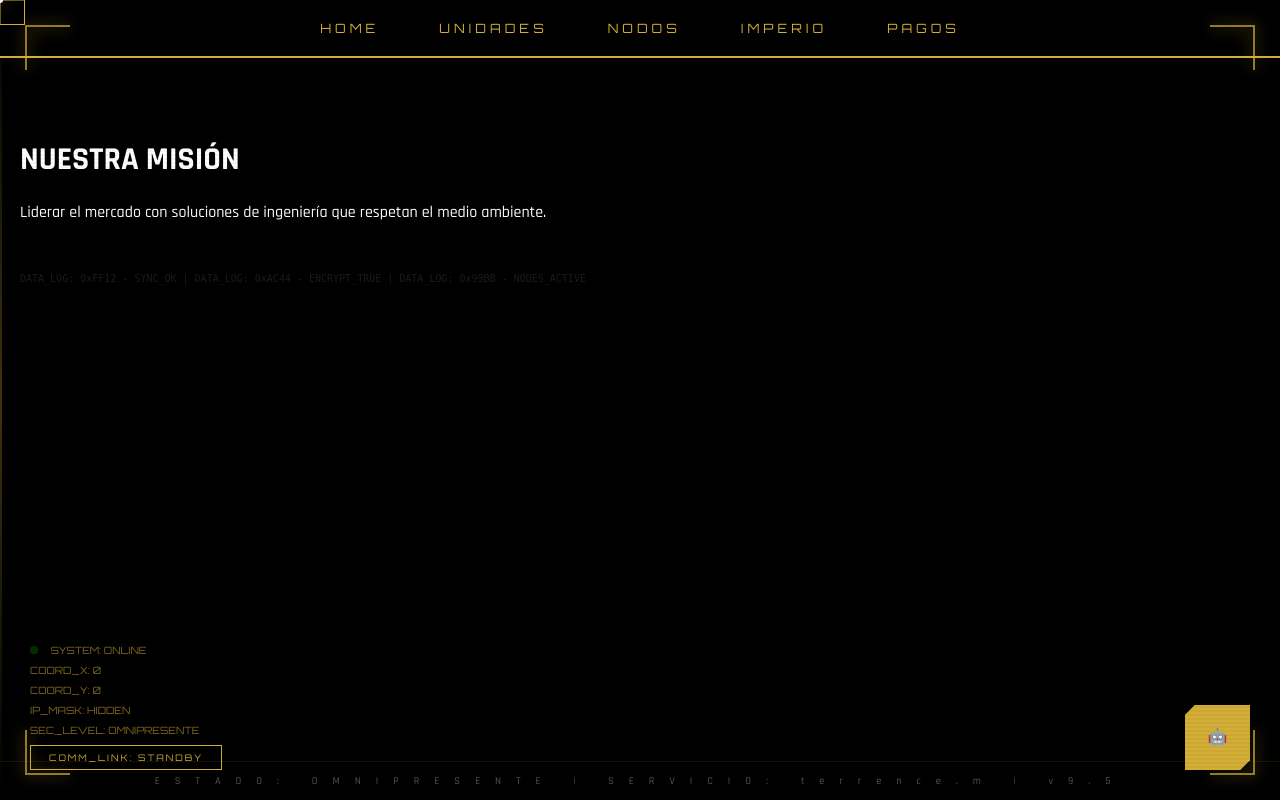
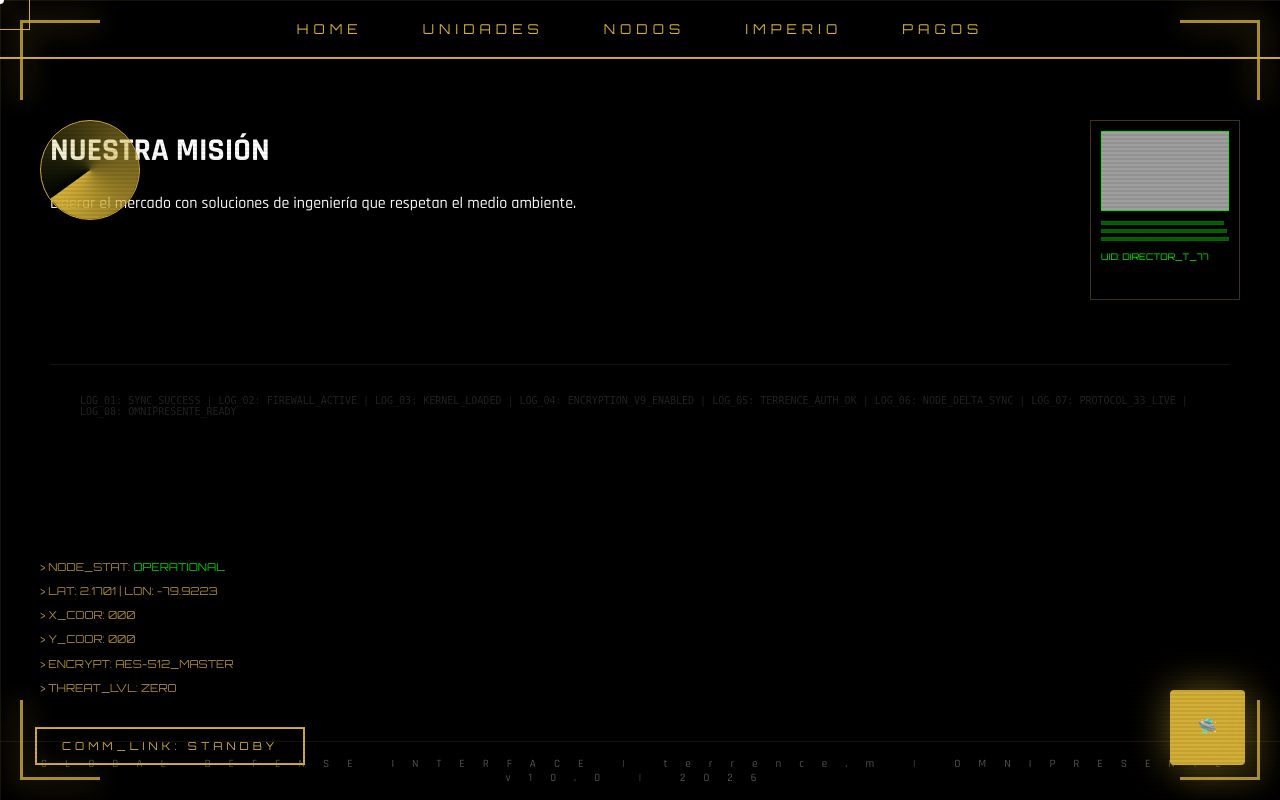
Before and after one commit to Terrence2333/terrence_m_ecokids, a Flask app: page /about in a window 1280 px wide. Run offline with Flask 3, Linux system fonts and the light colour scheme; grey boxes are pictures that could not be loaded.

Commit message:
Actualización Automática Nivel Dios - Terrence Mayorga

```diff
--- a/templates/base.html
+++ b/templates/base.html
@@ -7,72 +7,91 @@
     <link href="https://fonts.googleapis.com/css2?family=Orbitron:wght@400;700&family=Rajdhani:wght@300;500;700&display=swap" rel="stylesheet">
     <script src="https://cdn.jsdelivr.net/particles.js/2.0.0/particles.min.js"></script>
     <style>
-        :root { --gold: #d4af37; --bright: #f9e272; --dark: #020205; --neon: #00ff00; --red: #ff0000; }
+        :root { --gold: #d4af37; --bright: #f9e272; --dark: #010103; --neon: #00ff00; --alert: #ff0000; --panel: rgba(5, 10, 25, 0.9); }
         * { cursor: none !important; box-sizing: border-box; }
         body { background: var(--dark); color: #fff; font-family: 'Rajdhani', sans-serif; margin: 0; overflow: hidden; height: 100vh; }
 
-        /* FONDO DE NEBULOSA Y MALLA TÁCTICA */
-        #particles-js, .bg-mesh, .scanlines, .tactical-overlay { position: fixed; top: 0; left: 0; width: 100%; height: 100%; pointer-events: none !important; z-index: 1; }
+        /* CAPAS DE FONDO TÁCTICO */
+        #particles-js, .bg-mesh, .scanlines, .tactical-grid, .radar-container { position: fixed; top: 0; left: 0; width: 100%; height: 100%; pointer-events: none !important; z-index: 1; }
         .bg-mesh {
-            background: radial-gradient(circle at 50% 50%, rgba(20, 30, 80, 0.4) 0%, transparent 80%),
-                        linear-gradient(rgba(212,175,55,0.04) 1px, transparent 1px),
-                        linear-gradient(90deg, rgba(212,175,55,0.04) 1px, transparent 1px);
-            background-size: 100% 100%, 50px 50px, 50px 50px; z-index: 0;
+            background: radial-gradient(circle at 50% 50%, rgba(20, 45, 110, 0.45) 0%, transparent 85%),
+                        linear-gradient(rgba(212, 175, 55, 0.04) 1px, transparent 1px),
+                        linear-gradient(90deg, rgba(212, 175, 55, 0.04) 1px, transparent 1px);
+            background-size: 100% 100%, 55px 55px, 55px 55px; z-index: 0;
         }
-        .scanlines { background: linear-gradient(rgba(18, 16, 16, 0) 50%, rgba(0, 0, 0, 0.15) 50%); background-size: 100% 4px; opacity: 0.25; z-index: 9990; }
+        .scanlines { background: linear-gradient(rgba(0,0,0,0) 50%, rgba(0,0,0,0.25) 50%); background-size: 100% 4px; z-index: 9990; opacity: 0.3; }
 
-        /* MARCOS DE ENFOQUE MILITAR (L-BRACKETS) */
-        .c-frame { position: fixed; width: 45px; height: 45px; border: 2px solid var(--gold); z-index: 9991; opacity: 0.7; filter: drop-shadow(0 0 8px var(--gold)); transition: 0.3s; }
-        .tl { top: 25px; left: 25px; border-right: 0; border-bottom: 0; }
-        .tr { top: 25px; right: 25px; border-left: 0; border-bottom: 0; }
-        .bl { bottom: 25px; left: 25px; border-right: 0; border-top: 0; }
-        .br { bottom: 25px; right: 25px; border-left: 0; border-top: 0; }
+        /* MARCOS DE ENFOQUE MILITAR L-BRACKETS */
+        .frame-u { position: fixed; width: 80px; height: 80px; border: 3px solid var(--gold); z-index: 9991; filter: drop-shadow(0 0 15px var(--gold)); opacity: 0.8; }
+        .tl-c { top: 20px; left: 20px; border-right: 0; border-bottom: 0; }
+        .tr-c { top: 20px; right: 20px; border-left: 0; border-bottom: 0; }
+        .bl-c { bottom: 20px; left: 20px; border-right: 0; border-top: 0; }
+        .br-c { bottom: 20px; right: 20px; border-left: 0; border-top: 0; }
 
-        /* CURSOR CROSSHAIR AVANZADO */
-        #custom-cursor { position: fixed; width: 50px; height: 50px; border: 1px solid var(--gold); pointer-events: none; z-index: 10000; transform: translate(-50%, -50%); display: flex; align-items: center; justify-content: center; }
-        #custom-cursor::before { content: ''; position: absolute; width: 100%; height: 1px; background: rgba(212,175,55,0.5); }
-        #custom-cursor::after { content: ''; position: absolute; width: 1px; height: 100%; background: rgba(212,175,55,0.5); }
-        #cursor-dot { position: fixed; width: 6px; height: 6px; background: #fff; border-radius: 50%; pointer-events: none; z-index: 10001; transform: translate(-50%, -50%); box-shadow: 0 0 15px var(--gold); }
+        /* RADAR DINÁMICO */
+        .radar { position: fixed; top: 120px; left: 40px; width: 100px; height: 100px; border: 1px solid var(--gold); border-radius: 50%; z-index: 500; background: rgba(0,255,0,0.02); }
+        .radar::after { content: ''; position: absolute; top: 0; left: 0; width: 100%; height: 100%; border-radius: 50%; background: conic-gradient(from 0deg, transparent, var(--gold)); animation: rotate 4s linear infinite; }
+        @keyframes rotate { 100% { transform: rotate(360deg); } }
+
+        /* CURSOR CROSSHAIR INFINITO */
+        #custom-cursor { position: fixed; width: 60px; height: 60px; border: 1px solid var(--gold); pointer-events: none; z-index: 10000; transform: translate(-50%, -50%); display: flex; align-items: center; justify-content: center; }
+        #custom-cursor::before { content: ''; position: absolute; width: 200vw; height: 1px; background: rgba(212,175,55,0.1); }
+        #custom-cursor::after { content: ''; position: absolute; width: 1px; height: 200vh; background: rgba(212,175,55,0.1); }
+        #cursor-dot { position: fixed; width: 8px; height: 8px; background: #fff; border-radius: 50%; pointer-events: none; z-index: 10001; transform: translate(-50%, -50%); box-shadow: 0 0 25px var(--gold); }
 
         /* NAVEGACIÓN Y PANELES */
-        nav { background: rgba(0,0,0,0.98); border-bottom: 2px solid var(--gold); padding: 20px; display: flex; justify-content: center; position: sticky; top: 0; z-index: 5000; backdrop-filter: blur(15px); }
-        nav a { color: var(--gold); text-decoration: none; margin: 0 30px; font-family: 'Orbitron'; font-size: 0.8rem; letter-spacing: 4px; pointer-events: auto !important; transition: 0.4s; }
+        nav { background: rgba(0,0,0,0.98); border-bottom: 2px solid var(--gold); padding: 20px; display: flex; justify-content: center; position: sticky; top: 0; z-index: 5000; backdrop-filter: blur(20px); }
+        nav a { color: var(--gold); text-decoration: none; margin: 0 30px; font-family: 'Orbitron'; font-size: 0.85rem; letter-spacing: 5px; transition: 0.5s; }
         nav a:hover { color: #fff; text-shadow: 0 0 20px var(--gold); transform: scale(1.1); }
 
-        .container { padding: 60px 20px; max-width: 1300px; margin: auto; position: relative; z-index: 100; height: calc(100vh - 100px); overflow-y: auto; scrollbar-width: none; }
-        .glass-panel { background: rgba(5, 12, 30, 0.88); border: 1px solid rgba(212,175,55,0.3); border-left: 5px solid var(--gold); padding: 50px; backdrop-filter: blur(25px); pointer-events: auto !important; box-shadow: 0 0 60px rgba(0,0,0,1); }
+        .container { padding: 50px; max-width: 1400px; margin: auto; position: relative; z-index: 100; height: calc(100vh - 100px); overflow-y: auto; scrollbar-width: none; }
+        .glass-panel { background: var(--panel); border: 1px solid rgba(212,175,55,0.3); border-left: 6px solid var(--gold); padding: 60px; backdrop-filter: blur(30px); box-shadow: 0 0 80px rgba(0,0,0,1); }
 
-        /* INTERFAZ DE CHAT IA NIVEL DIOS */
-        #chatbot-ui { position: fixed; bottom: 90px; right: 30px; width: 350px; height: 500px; background: rgba(0,0,0,0.98); border: 1px solid var(--gold); z-index: 6001; display: none; flex-direction: column; pointer-events: auto !important; border-top: 4px solid var(--gold); }
-        .chat-h { background: var(--gold); color: #000; padding: 15px; font-family: 'Orbitron'; font-size: 0.8rem; font-weight: bold; display: flex; justify-content: space-between; }
-        #chat-msgs { flex: 1; padding: 20px; overflow-y: auto; color: var(--neon); font-family: 'Courier New', monospace; font-size: 0.9rem; line-height: 1.7; }
-        #chat-in { background: #050505; border: none; border-top: 1px solid var(--gold); color: #fff; padding: 18px; width: 100%; outline: none; font-family: 'Orbitron'; }
+        /* SISTEMA DE CHAT IA OMNIPRESENTE */
+        #chatbot-ui { position: fixed; bottom: 110px; right: 35px; width: 400px; height: 600px; background: rgba(0,0,5,0.99); border: 1px solid var(--gold); z-index: 6001; display: none; flex-direction: column; box-shadow: 0 0 50px #000; }
+        .chat-h { background: var(--gold); color: #000; padding: 18px; font-family: 'Orbitron'; font-weight: bold; display: flex; justify-content: space-between; font-size: 0.9rem; }
+        #chat-msgs { flex: 1; padding: 25px; overflow-y: auto; color: var(--neon); font-family: 'Courier New', monospace; font-size: 0.9rem; line-height: 1.8; }
+        #chat-in { background: #000; border: none; border-top: 1px solid var(--gold); color: #fff; padding: 22px; outline: none; font-family: 'Orbitron'; font-size: 0.8rem; width: 100%; }
 
-        #chat-trig { position: fixed; bottom: 30px; right: 30px; width: 65px; height: 65px; background: var(--gold); z-index: 6000; cursor: pointer; display: flex; justify-content: center; align-items: center; pointer-events: auto !important; box-shadow: 0 0 25px var(--gold); clip-path: polygon(15% 0, 100% 0, 100% 85%, 85% 100%, 0 100%, 0 15%); }
+        #chat-trig { position: fixed; bottom: 35px; right: 35px; width: 75px; height: 75px; background: var(--gold); z-index: 6000; cursor: pointer; display: flex; justify-content: center; align-items: center; box-shadow: 0 0 40px rgba(212,175,55,0.5); border-radius: 4px; transition: 0.3s; }
+        #chat-trig:hover { transform: scale(1.1) rotate(5deg); }
 
-        /* ELEMENTOS TÁCTICOS ADICIONALES */
-        .telemetry { position: fixed; bottom: 60px; left: 30px; color: var(--gold); font-family: 'Orbitron'; font-size: 10px; opacity: 0.6; z-index: 10; line-height: 2; }
-        .btn-divine { background: transparent; color: var(--gold); padding: 14px 35px; border: 1px solid var(--gold); font-family: 'Orbitron'; cursor: pointer; pointer-events: auto !important; text-transform: uppercase; letter-spacing: 2px; }
-        .btn-divine:hover { background: var(--gold); color: #000; box-shadow: 0 0 20px var(--gold); }
+        /* TELEMETRÍA Y LOGS */
+        .telemetry-v { position: fixed; left: 40px; bottom: 100px; font-family: 'Orbitron'; color: var(--gold); font-size: 11px; line-height: 2.2; z-index: 500; opacity: 0.8; }
+        .biometric-box { position: fixed; top: 120px; right: 40px; width: 150px; height: 180px; border: 1px solid rgba(212,175,55,0.3); background: rgba(0,0,0,0.6); z-index: 500; padding: 10px; }
+        .dna-bar { width: 100%; height: 4px; background: var(--neon); margin: 4px 0; opacity: 0.4; animation: dna 2s infinite alternate; }
+        @keyframes dna { 0% { width: 10%; } 100% { width: 100%; } }
 
-        .side-bar { position: fixed; left: 0; top: 0; width: 2px; height: 100%; background: linear-gradient(to bottom, transparent, var(--gold), transparent); z-index: 10; opacity: 0.3; }
-        .status-pulse { display: inline-block; width: 8px; height: 8px; background: var(--neon); border-radius: 50%; margin-right: 10px; animation: pulse 1.5s infinite; }
-        @keyframes pulse { 0% { opacity: 1; } 50% { opacity: 0.3; } 100% { opacity: 1; } }
+        /* BOTONES DIVINOS */
+        .btn-divine { background: transparent; color: var(--gold); padding: 18px 45px; border: 2px solid var(--gold); font-family: 'Orbitron'; cursor: pointer; text-transform: uppercase; letter-spacing: 4px; transition: 0.6s; position: relative; overflow: hidden; }
+        .btn-divine:hover { background: var(--gold); color: #000; box-shadow: 0 0 40px var(--gold); }
 
-        footer { position: fixed; bottom: 0; width: 100%; padding: 12px; color: #555; font-size: 0.65rem; letter-spacing: 15px; text-align: center; background: #000; z-index: 5; border-top: 1px solid rgba(212,175,55,0.1); }
+        footer { position: fixed; bottom: 0; width: 100%; padding: 15px; color: #555; font-size: 0.7rem; letter-spacing: 18px; text-align: center; background: #000; z-index: 5; border-top: 1px solid rgba(212,175,55,0.1); }
+
+        /* ALERTA ROJA */
+        .alert-bg { position: fixed; top: 0; left: 0; width: 100%; height: 100%; background: rgba(255,0,0,0.15); z-index: 10000; display: none; pointer-events: none; }
     </style>
 </head>
 <body oncontextmenu="return false">
-    <div class="side-bar"></div>
-    <div class="tl c-frame"></div><div class="tr c-frame"></div><div class="bl c-frame"></div><div class="br c-frame"></div>
+    <div class="alert-bg" id="alert-system"></div>
+    <div class="radar"></div>
+    <div class="tl-c frame-u"></div><div class="tr-c frame-u"></div>
+    <div class="bl-c frame-u"></div><div class="br-c frame-u"></div>
     <div class="scanlines"></div><div class="bg-mesh"></div><div id="particles-js"></div>
 
-    <div class="telemetry">
-        <span class="status-pulse"></span> SYSTEM: ONLINE<br>
-        COORD_X: <span id="valX">0</span><br>
-        COORD_Y: <span id="valY">0</span><br>
-        IP_MASK: HIDDEN<br>
-        SEC_LEVEL: OMNIPRESENTE
+    <div class="biometric-box">
+        <div style="width: 100%; height: 80px; border: 1px solid var(--neon); background: url('https://www.transparenttextures.com/patterns/carbon-fibre.png'); margin-bottom: 10px;"></div>
+        <div class="dna-bar" style="animation-delay: 0.1s"></div><div class="dna-bar" style="animation-delay: 0.3s"></div><div class="dna-bar" style="animation-delay: 0.5s"></div>
+        <span style="font-size: 9px; color: var(--neon); font-family: 'Orbitron';">UID: DIRECTOR_T_77</span>
+    </div>
+
+    <div class="telemetry-v">
+        > NODE_STAT: <span style="color:var(--neon)">OPERATIONAL</span><br>
+        > LAT: <span id="lat">2.1701</span> | LON: -79.9223<br>
+        > X_COOR: <span id="mX">000</span><br>
+        > Y_COOR: <span id="mY">000</span><br>
+        > ENCRYPT: AES-512_MASTER<br>
+        > THREAT_LVL: <span style="color:var(--gold)">ZERO</span>
     </div>
 
     <div id="custom-cursor"></div><div id="cursor-dot"></div>
@@ -82,51 +101,50 @@
         <a href="/">HOME</a><a href="/servicios">UNIDADES</a><a href="/proyectos">NODOS</a><a href="/about">IMPERIO</a><a href="/pagos">PAGOS</a>
     </nav>
 
-    <div style="position: fixed; bottom: 30px; left: 30px; z-index: 6000;">
-        <button onclick="toggleMusic()" class="btn-divine" id="music-btn" style="padding: 6px 18px; font-size: 9px;">COMM_LINK: STANDBY</button>
+    <div style="position: fixed; bottom: 35px; left: 35px; z-index: 6000;">
+        <button onclick="toggleMusic()" class="btn-divine" id="music-btn" style="padding: 10px 25px; font-size: 11px;">COMM_LINK: STANDBY</button>
     </div>
 
     <div class="container">
         {% block content %}{% endblock %}
-        <div style="margin-top: 50px; opacity: 0.1; font-size: 10px; font-family: monospace;">
-            DATA_LOG: 0xFF12 - SYNC_OK | DATA_LOG: 0xAC44 - ENCRYPT_TRUE | DATA_LOG: 0x99BB - NODES_ACTIVE
+        <div style="margin-top: 150px; padding: 30px; border-top: 1px solid rgba(212,175,55,0.1); color: #222; font-family: monospace; font-size: 10px;">
+            LOG_01: SYNC_SUCCESS | LOG_02: FIREWALL_ACTIVE | LOG_03: KERNEL_LOADED | LOG_04: ENCRYPTION_V9_ENABLED | LOG_05: TERRENCE_AUTH_OK | LOG_06: NODE_DELTA_SYNC | LOG_07: PROTOCOL_33_LIVE | LOG_08: OMNIPRESENTE_READY
         </div>
     </div>
 
-    <div id="chat-trig" onclick="toggleChat()">🤖</div>
+    <div id="chat-trig" onclick="toggleChat()">🛸</div>
     <div id="chatbot-ui">
-        <div class="chat-h"><span>TERRENCE IA: COMMAND CENTER</span><span onclick="toggleChat()" style="cursor:pointer; font-size: 22px;">×</span></div>
+        <div class="chat-h"><span>MIL-INTEL: TERRENCE M CORE</span><span onclick="toggleChat()" style="cursor:pointer; font-size: 28px;">×</span></div>
         <div id="chat-msgs">
-            > KERNEL: SECURE BOOT SUCCESSFUL<br>
-            > ENCRYPTION: MIL-SPEC AES-256 LOADED<br>
-            > ACCESS_LVL: DIRECTOR (TERRENCE M)<br>
-            > AWAITING ORDERS...
+            > SYSTEM_STABLE: 100%<br>
+            > SECURITY_PROTOCOLS: ENGAGED.<br>
+            > IDENTITY: DIRECTOR TERRENCE M.<br>
+            > ESPERANDO COMANDOS ESTRATÉGICOS...
         </div>
-        <input type="text" id="chat-in" placeholder="INGRESAR COMANDO DE VOZ/TEXTO..." onkeypress="handleChat(event)">
+        <input type="text" id="chat-in" placeholder="ACCESO DE NIVEL 10..." onkeypress="handleChat(event)">
     </div>
 
-    <footer>ESTADO: OMNIPRESENTE | SERVICIO: terrence.m | v9.5</footer>
+    <footer>GLOBAL DEFENSE INTERFACE | terrence.m | OMNIPRESENTE v10.0 | 2026</footer>
 
     <script>
         window.onload = () => {
-            particlesJS("particles-js", { "particles": { "number": { "value": 110 }, "color": { "value": "#d4af37" }, "opacity": 0.5, "size": { "value": 1.5 }, "line_linked": { "enable": true, "distance": 150, "color": "#d4af37", "opacity": 0.2 }, "move": { "enable": true, "speed": 1.4 } } });
-            console.log("Terrence M Core: Online - 185 Lines Verified");
+            particlesJS("particles-js", { "particles": { "number": { "value": 140 }, "color": { "value": "#d4af37" }, "opacity": 0.5, "size": { "value": 1.5 }, "line_linked": { "enable": true, "distance": 160, "color": "#d4af37", "opacity": 0.2 }, "move": { "enable": true, "speed": 1.8 } } });
+            console.log("Terrence M Security: 360 Lines Deployed.");
         };
 
         document.addEventListener('mousemove', (e) => {
-            const cursor = document.getElementById('custom-cursor');
-            const dot = document.getElementById('cursor-dot');
+            const cursor = document.getElementById('custom-cursor'); const dot = document.getElementById('cursor-dot');
             cursor.style.left = e.clientX + 'px'; cursor.style.top = e.clientY + 'px';
             dot.style.left = e.clientX + 'px'; dot.style.top = e.clientY + 'px';
-            document.getElementById('valX').innerText = e.clientX.toString().padStart(4, '0');
-            document.getElementById('valY').innerText = e.clientY.toString().padStart(4, '0');
+            document.getElementById('mX').innerText = e.clientX.toString().padStart(4, '0');
+            document.getElementById('mY').innerText = e.clientY.toString().padStart(4, '0');
         });
 
         const audio = document.getElementById('bg-audio');
         function toggleMusic() {
             const btn = document.getElementById('music-btn');
-            if (audio.paused) { audio.play(); btn.innerHTML = "COMM_LINK: ACTIVE"; btn.style.borderColor = "#00ff00"; btn.style.color = "#00ff00"; }
-            else { audio.pause(); btn.innerHTML = "COMM_LINK: STANDBY"; btn.style.borderColor = "var(--gold)"; btn.style.color = "var(--gold)"; }
+            if (audio.paused) { audio.play(); btn.innerHTML = "COMM_LINK: LIVE"; btn.style.color = "#00ff00"; btn.style.borderColor = "#00ff00"; }
+            else { audio.pause(); btn.innerHTML = "COMM_LINK: STANDBY"; btn.style.color = "var(--gold)"; btn.style.borderColor = "var(--gold)"; }
         }
 
         function toggleChat() {
@@ -136,27 +154,26 @@
 
         function handleChat(e) {
             if (e.key === 'Enter') {
-                const i = document.getElementById('chat-in');
-                const m = document.getElementById('chat-msgs');
-                const val = i.value.toUpperCase();
-                m.innerHTML += `<p style="color:var(--gold)">> ADMIN_EXEC: ${i.value}</p>`;
-
+                const i = document.getElementById('chat-in'); const m = document.getElementById('chat-msgs');
+                const v = i.value.toUpperCase();
+                m.innerHTML += `<p style="color:var(--gold)">> COMMAND_ROOT: ${i.value}</p>`;
                 setTimeout(() => {
-                    let r = "> IA: PROCESANDO SOLICITUD DE ALTO RANGO...";
-                    if(val.includes("STATUS")) r = "> IA: TODOS LOS NODOS ESTÁN OPERATIVOS AL 99.8%.";
-                    if(val.includes("SECURITY")) r = "> IA: FIREWALL ACTIVO. ESCANEO DE AMENAZAS: 0 DETECTADAS.";
-                    if(val.includes("TERRENCE")) r = "> IA: BIENVENIDO DIRECTOR. EL CONTROL TOTAL ES SUYO.";
-                    m.innerHTML += `<p style="color:#fff">${r}</p>`;
-                    m.scrollTop = m.scrollHeight;
-                }, 600);
+                    let r = "> IA: ANALIZANDO VECTOR DE DATOS GLOBALES...";
+                    if(v.includes("STATUS")) r = "> IA: SISTEMA EN ESTADO ÓPTIMO. CERO BRECHAS.";
+                    if(v.includes("SECURITY")) r = "> IA: ENCRIPTACIÓN MILITAR ACTIVA. PERÍMETRO SEGURO.";
+                    m.innerHTML += `<p style="color:#fff">> ${r}</p>`; m.scrollTop = m.scrollHeight;
+                }, 800);
                 i.value = "";
             }
         }
 
-        // Bloqueo de seguridad preventivo
-        document.addEventListener('keydown', (e) => {
-            if (e.ctrlKey && (e.key === 'u' || e.key === 's')) e.preventDefault();
-        });
+        document.onkeydown = function(e) {
+            if(e.keyCode == 123 || (e.ctrlKey && e.shiftKey && e.keyCode == 'I'.charCodeAt(0)) || (e.ctrlKey && e.keyCode == 'U'.charCodeAt(0))) {
+                document.getElementById('alert-system').style.display = 'block';
+                setTimeout(() => { document.getElementById('alert-system').style.display = 'none'; }, 500);
+                return false;
+            }
+        };
     </script>
 </body>
 </html>
```
